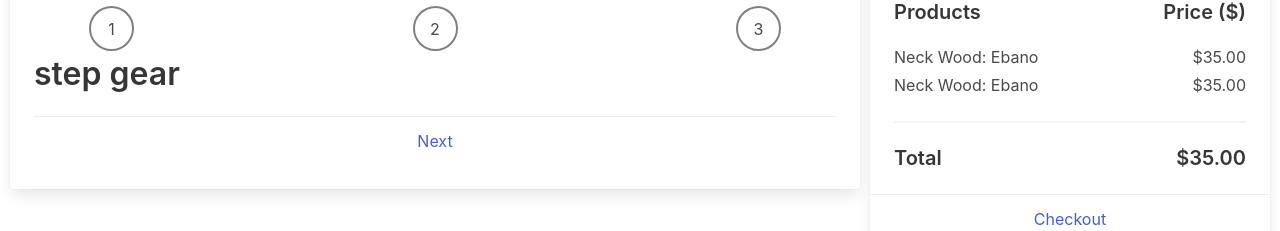
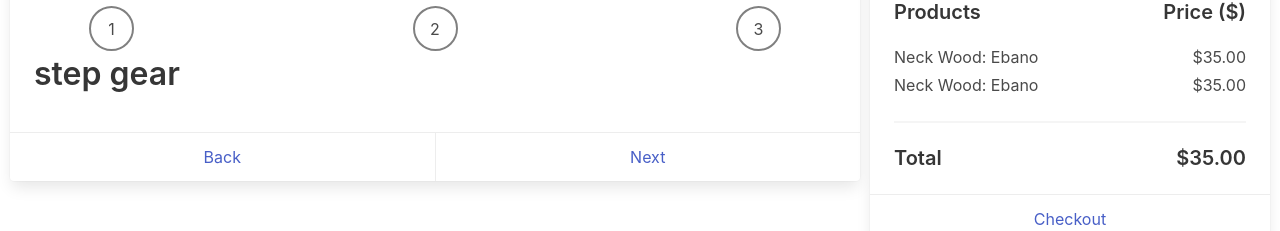
Before and after one commit to feelsantiago/angular-rx-ui, an Angular app: page / in a window 1280 px wide. Both pictures are taken after a click on the link "Next". Shown: the part 361-592 px from the top of the page. Built offline with nearby package versions, Linux system fonts and the light colour scheme.

Commit message:
add step validations

```diff
--- a/src/app/shop/shop-card/shop-card.component.html
+++ b/src/app/shop/shop-card/shop-card.component.html
@@ -15,8 +15,13 @@
                 <app-step-paint *ngSwitchCase="3"></app-step-paint>
             </div>
         </div>
-        <footer class="card-footer">
-            <a href="#" class="card-footer-item" (click)="onClickNextStepHandle()">Next</a>
-        </footer>
     </div>
+    <footer class="card-footer">
+        <a *ngIf="!(stepSelected === 1)" href="#" class="card-footer-item" (click)="onClickPreviousStepHandle()">
+            Back
+        </a>
+        <a *ngIf="!(stepSelected === stepTotal)" href="#" class="card-footer-item" (click)="onClickNextStepHandle()">
+            Next
+        </a>
+    </footer>
 </div>
--- a/src/app/shop/shop-card/shop-card.component.ts
+++ b/src/app/shop/shop-card/shop-card.component.ts
@@ -13,12 +13,14 @@ export class ShopCardComponent implements OnInit {
     public ngOnInit(): void {}
 
     public onClickNextStepHandle(): void {
-        this.stepSelected = this.getNextStep();
+        if (this.stepSelected === this.stepTotal) return;
+
+        this.stepSelected = ++this.stepSelected;
     }
 
-    private getNextStep(): number {
-        if (this.stepSelected === this.stepTotal) return 1;
+    public onClickPreviousStepHandle(): void {
+        if (this.stepSelected === 1) return;
 
-        return ++this.stepSelected;
+        this.stepSelected = --this.stepSelected;
     }
 }
```
